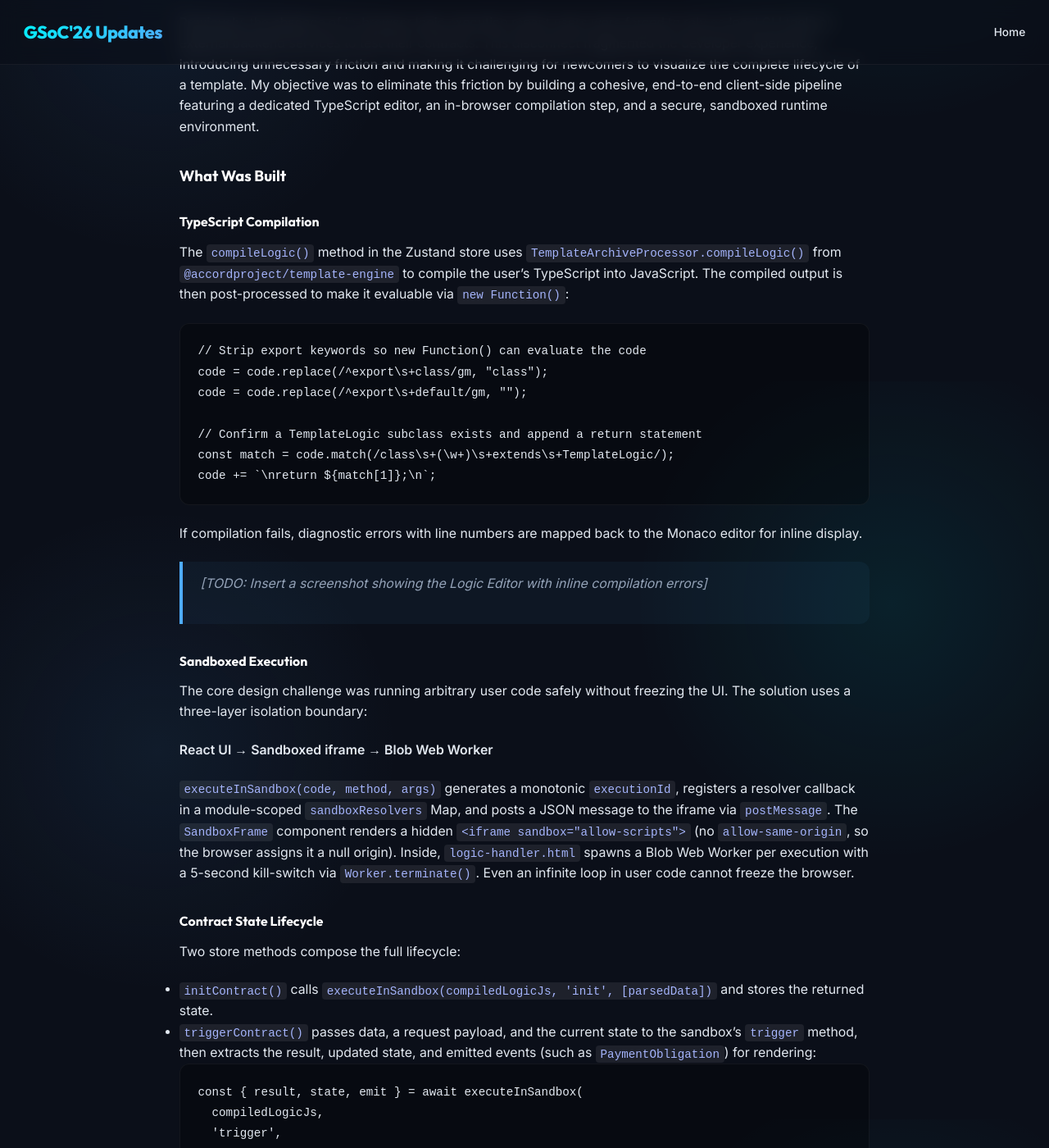
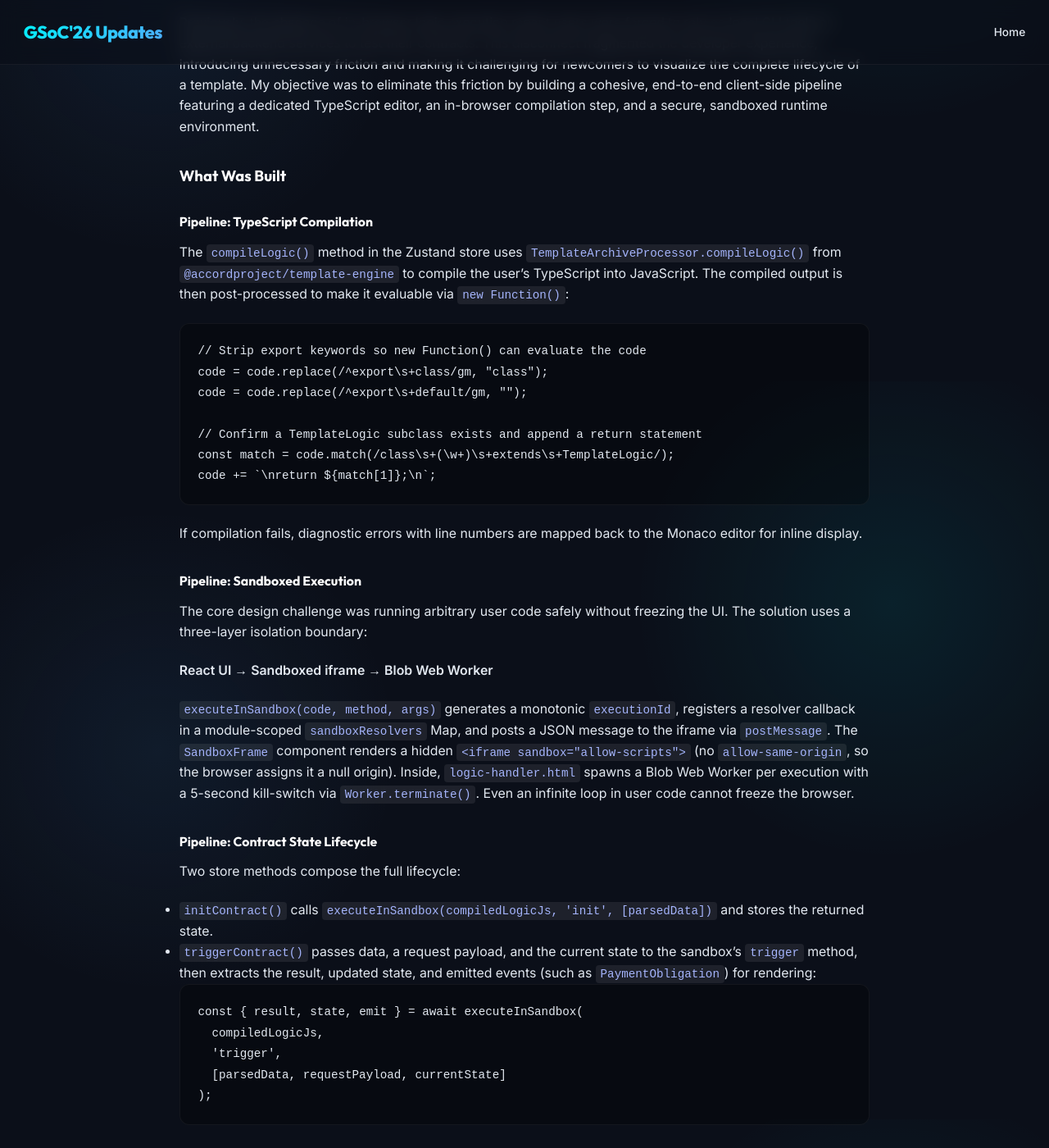
Before and after one commit to 23harshitkumar/23harshitkumar.github.io, a Jekyll site: the page built from _posts/2026-08-21-gsoc-final-submission.md, in a window 1280 px wide and 1400 px high, scrolled down 1335 px. Shown: the whole window at 82% size. Built offline with Jekyll 4.4.1, drawn with Linux system fonts in a browser that asks for light colours; some of the changed text lies outside the part shown.

Commit message:
Add Pipeline prefix to subheadings and remove TODOs

````diff
--- a/_posts/2026-08-21-gsoc-final-submission.md
+++ b/_posts/2026-08-21-gsoc-final-submission.md
@@ -34,7 +34,7 @@ Previously, the absence of in-browser logic execution meant users were forced to
 
 ### What Was Built
 
-#### TypeScript Compilation
+#### Pipeline: TypeScript Compilation
 
 The [`compileLogic()`](https://github.com/accordproject/template-playground/blob/main/src/store/store.ts) method in the Zustand store uses `TemplateArchiveProcessor.compileLogic()` from `@accordproject/template-engine` to compile the user's TypeScript into JavaScript. The compiled output is then post-processed to make it evaluable via `new Function()`:
 
@@ -50,9 +50,7 @@ code += `\nreturn ${match[1]};\n`;
 
 If compilation fails, diagnostic errors with line numbers are mapped back to the Monaco editor for inline display.
 
-> _[TODO: Insert a screenshot showing the Logic Editor with inline compilation errors]_
-
-#### Sandboxed Execution
+#### Pipeline: Sandboxed Execution
 
 The core design challenge was running arbitrary user code safely without freezing the UI. The solution uses a three-layer isolation boundary:
 
@@ -60,7 +58,7 @@ The core design challenge was running arbitrary user code safely without freezin
 
 [`executeInSandbox(code, method, args)`](https://github.com/accordproject/template-playground/blob/main/src/store/store.ts) generates a monotonic `executionId`, registers a resolver callback in a module-scoped [`sandboxResolvers`](https://github.com/accordproject/template-playground/blob/main/src/store/sandboxResolvers.ts) Map, and posts a JSON message to the iframe via `postMessage`. The [`SandboxFrame`](https://github.com/accordproject/template-playground/blob/main/src/components/SandboxFrame.tsx) component renders a hidden `<iframe sandbox="allow-scripts">` (no `allow-same-origin`, so the browser assigns it a null origin). Inside, [`logic-handler.html`](https://github.com/accordproject/template-playground/blob/main/public/logic-handler.html) spawns a Blob Web Worker per execution with a 5-second kill-switch via `Worker.terminate()`. Even an infinite loop in user code cannot freeze the browser.
 
-#### Contract State Lifecycle
+#### Pipeline: Contract State Lifecycle
 
 Two store methods compose the full lifecycle:
 
@@ -74,8 +72,6 @@ const { result, state, emit } = await executeInSandbox(
   [parsedData, requestPayload, currentState]
 );
 ```
-
-> _[TODO: Insert a GIF showing Init → Trigger → state output workflow]_
 
 #### Supporting Features
 
````
